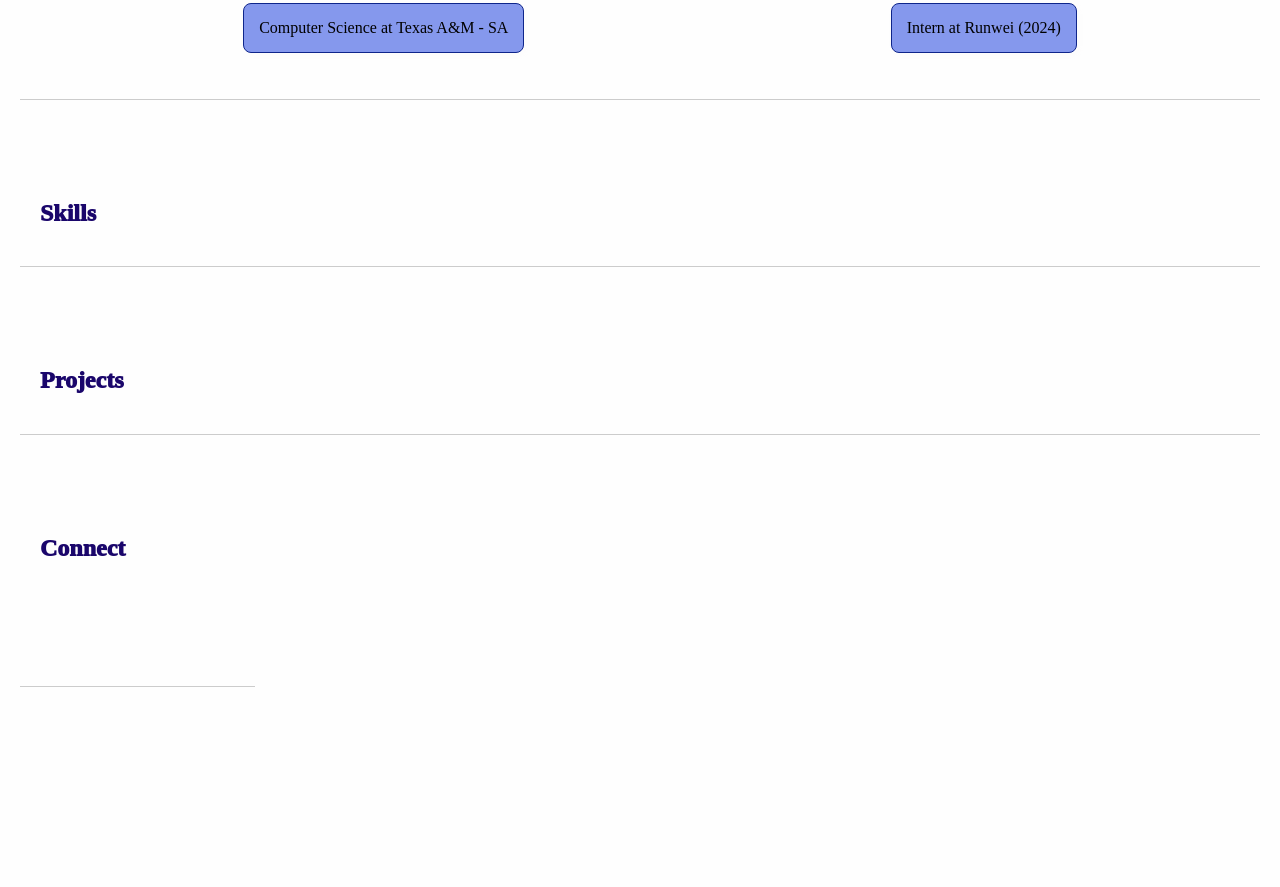
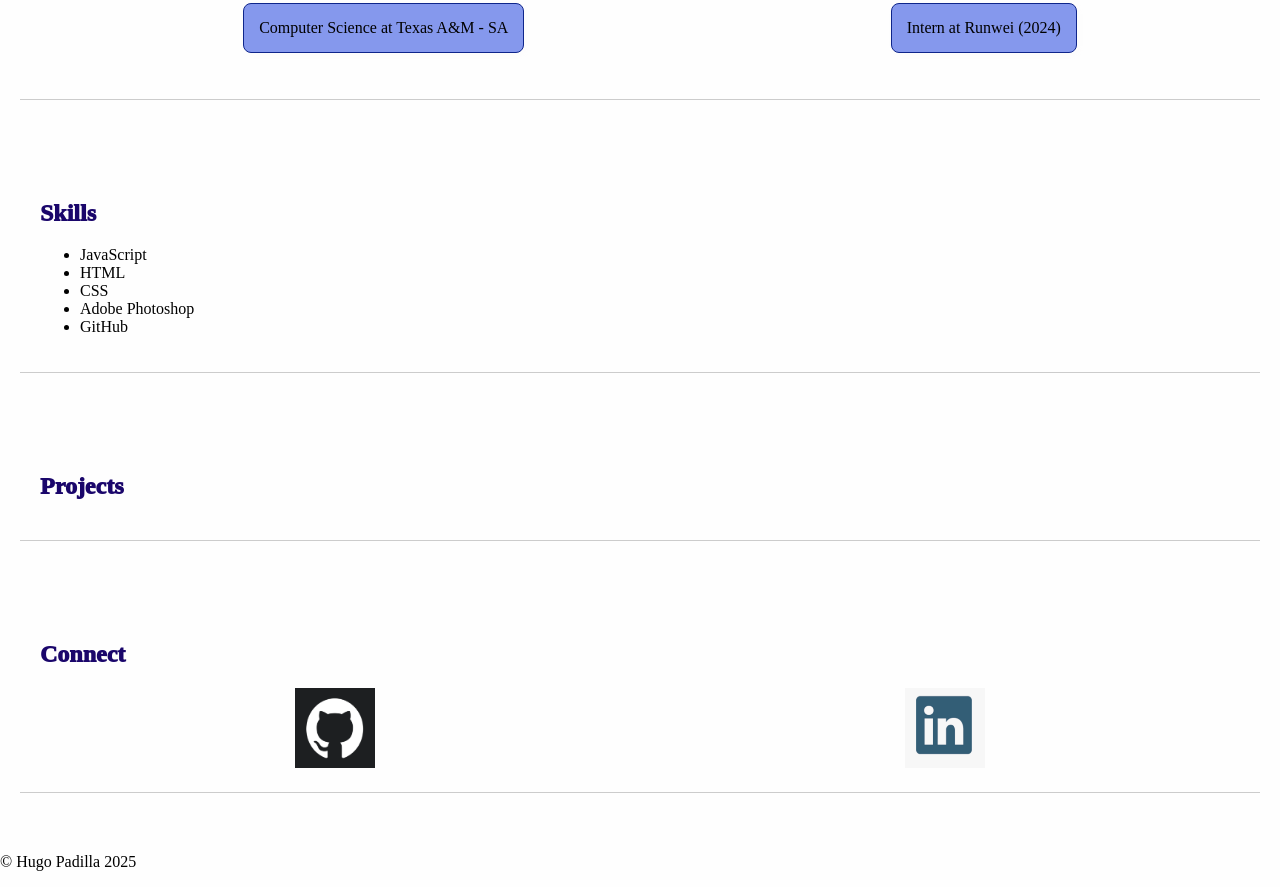
Before and after one commit to hpadi02/hugo-padilla-kleper, a plain HTML site: page index.html in a window 1280 px wide. Shown: the part 497-1384 px from the top of the page. Before the commit the page ends 1244 px from the top, so only its background shows below. Drawn offline with Linux system fonts and the light colour scheme.

Commit message:
DOM API addition
Added index.js and modified skills section on index.html

```diff
--- a/index.html
+++ b/index.html
@@ -55,6 +55,7 @@
   </div>
 </section>
 
+<script src="js/index.js"></script>
 </body>
 
 </html>
--- /dev/null
+++ b/js/index.js
@@ -0,0 +1,45 @@
+// Create a new footer element
+const footer = document.createElement('footer');
+
+// Create a new Date object and get the current year
+const today = new Date();
+const thisYear = today.getFullYear();
+
+// Create a new paragraph element for the copyright
+const copyright = document.createElement('p');
+
+// Set the inner HTML to include the copyright symbol, name, and year
+copyright.innerHTML = `&copy; Hugo Padilla ${thisYear}`;
+
+// Append the copyright paragraph to the footer
+footer.appendChild(copyright);
+
+// Append the footer to the body
+
+document.querySelector('body').appendChild(footer);
+
+// Skills array
+const skills = [
+  "JavaScript",
+  "HTML",
+  "CSS",
+  "Adobe Photoshop",
+  "GitHub"
+];
+
+// Select the skills section by id
+const skillsSection = document.getElementById('skills');
+
+// Select the ul inside the skills section (create if not present)
+let skillsList = skillsSection.querySelector('ul');
+if (!skillsList) {
+  skillsList = document.createElement('ul');
+  skillsSection.appendChild(skillsList);
+}
+
+// Populate the skills list
+for (let i = 0; i < skills.length; i++) {
+  const skill = document.createElement('li');
+  skill.innerText = skills[i];
+  skillsList.appendChild(skill);
+}
```
